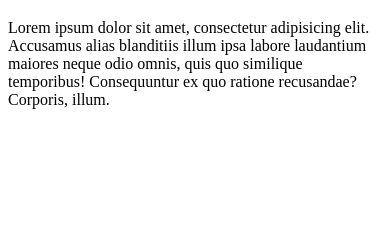
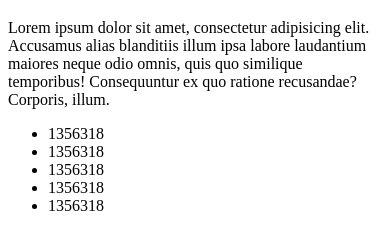
Before and after one commit to NazarenkoYana/testCBS, a plain HTML site: page index.html in a window 390 px wide. Shown: the part 61-310 px from the top of the page. Drawn offline with Linux system fonts and the light colour scheme.

Commit message:
add list phone

```diff
--- a/index.html
+++ b/index.html
@@ -9,5 +9,12 @@
 <p>Lorem ipsum dolor sit amet, consectetur adipisicing elit. Accusamus alias blanditiis illum ipsa labore laudantium
     maiores neque odio omnis, quis quo similique temporibus! Consequuntur ex quo ratione recusandae? Corporis,
     illum.</p>
+    <ul>
+        <li>1356318</li>
+        <li>1356318</li>
+        <li>1356318</li>
+        <li>1356318</li>
+        <li>1356318</li>
+    </ul>
 </body>
 </html>
```
